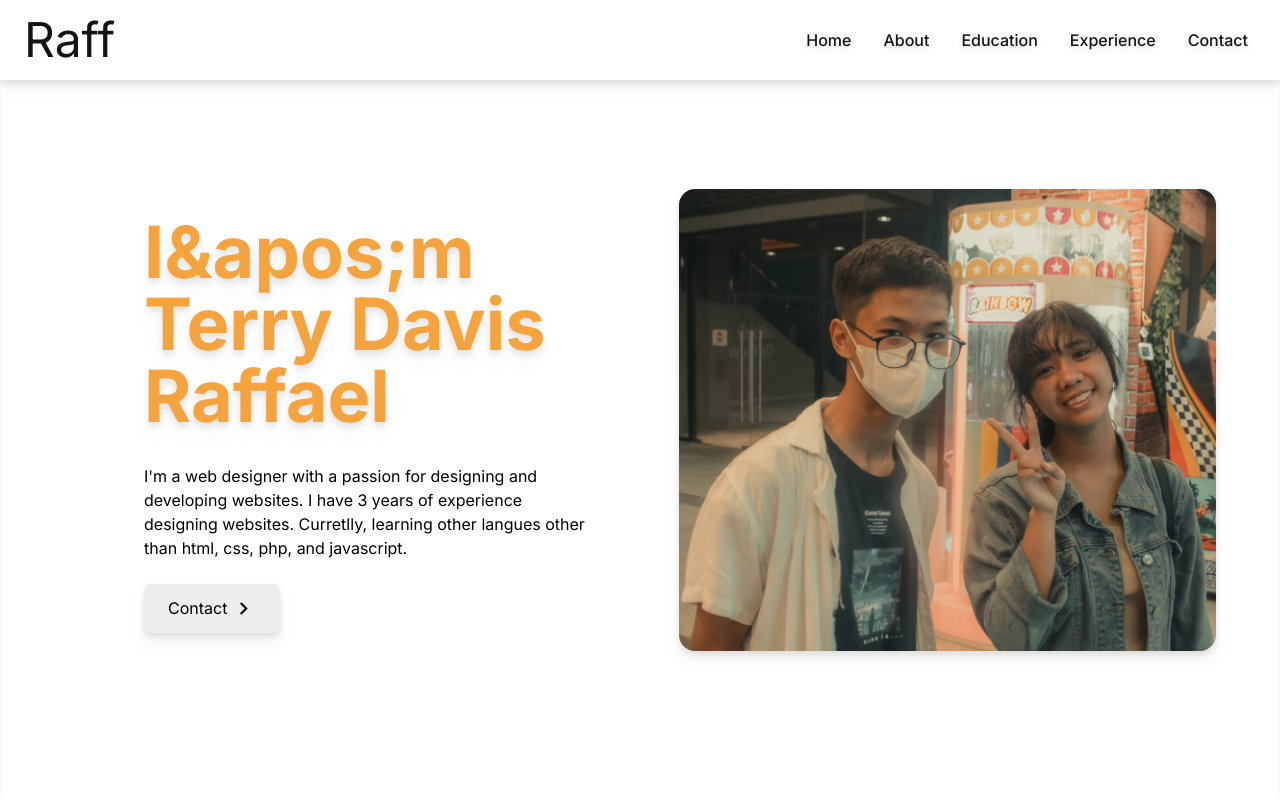
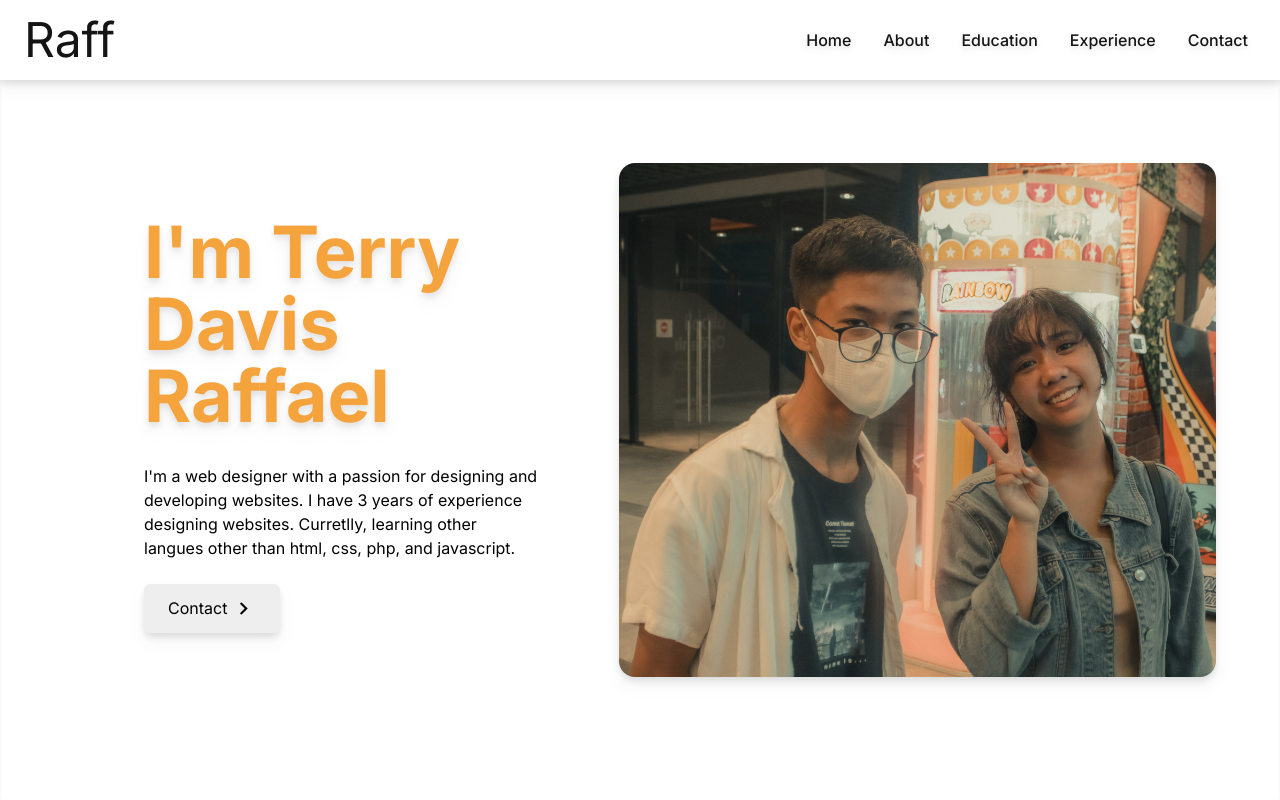
Before and after one commit to Terryrafa/cv.github.io, a Next.js app: page / in a window 1280 px wide. Shown: the top 800 px of the page. Built offline with nearby package versions, Linux system fonts and the light colour scheme.

Commit message:
first commit

```diff
--- a/components/Home.tsx
+++ b/components/Home.tsx
@@ -8,7 +8,7 @@ export default function Home() {
     <div id="home" className="h-screen w-full bg-[#ffffff] shadow-inner z-10">
         <div className="max-w-screen-lg mx-auto flex flex-col items-center justify-center h-full px-4 md:flex-row ">
             <div className="flex flex-col justify-center h-auto z-0">
-                <h2 className="text-4xl sm:text-7xl font-bold text-[#f4a33d] py-4 pt-14 drop-shadow-lg selection:bg-[#ff785d] selection:text-white">{`I&apos;m Terry Davis  Raffael`}</h2>
+                <h2 className="text-4xl sm:text-7xl font-bold text-[#f4a33d] py-4 pt-14 drop-shadow-lg selection:bg-[#ff785d] selection:text-white">{`I'm Terry Davis  Raffael`}</h2>
                 <p className="py-4 max-w-md selection:bg-[#f4a33d] selection:text-white">{`
                     I'm a web designer with a passion for designing and developing websites.
                     I have 3 years of experience designing websites.
```
